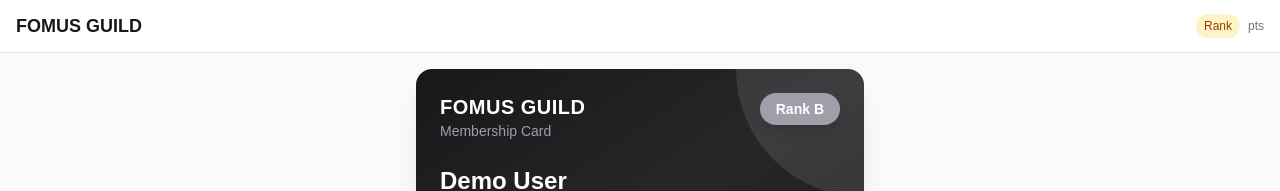
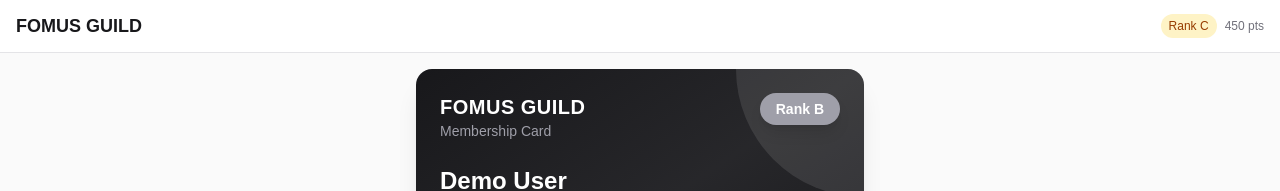
Before and after one commit to masuo444/guild-app, a Next.js app: page /demo in a window 1280 px wide. Shown: the top 191 px of the page. Built offline with nearby package versions, Linux system fonts and the light colour scheme.

Commit message:
Fix remaining TypeScript errors in demo

```diff
--- a/src/app/demo/page.tsx
+++ b/src/app/demo/page.tsx
@@ -34,10 +34,10 @@ export default function DemoPage() {
           <h1 className="text-lg font-bold text-zinc-900">FOMUS GUILD</h1>
           <div className="flex items-center gap-2">
             <span className="text-xs bg-amber-100 text-amber-800 px-2 py-1 rounded-full font-medium">
-              Rank {mockProfile.current_rank}
+              Rank C
             </span>
             <span className="text-xs text-zinc-500">
-              {mockProfile.total_points} pts
+              {mockPoints} pts
             </span>
           </div>
         </div>
```
